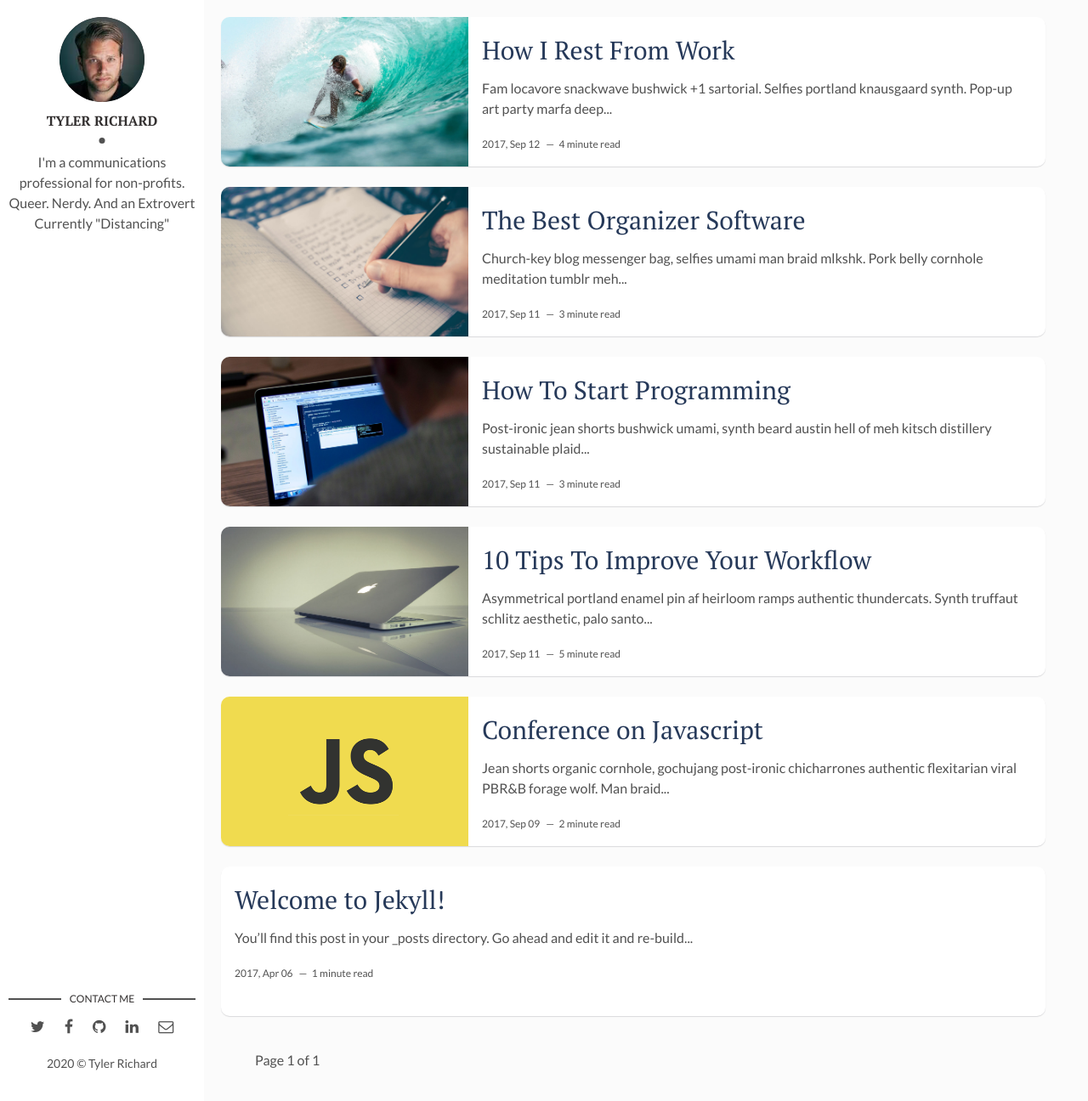
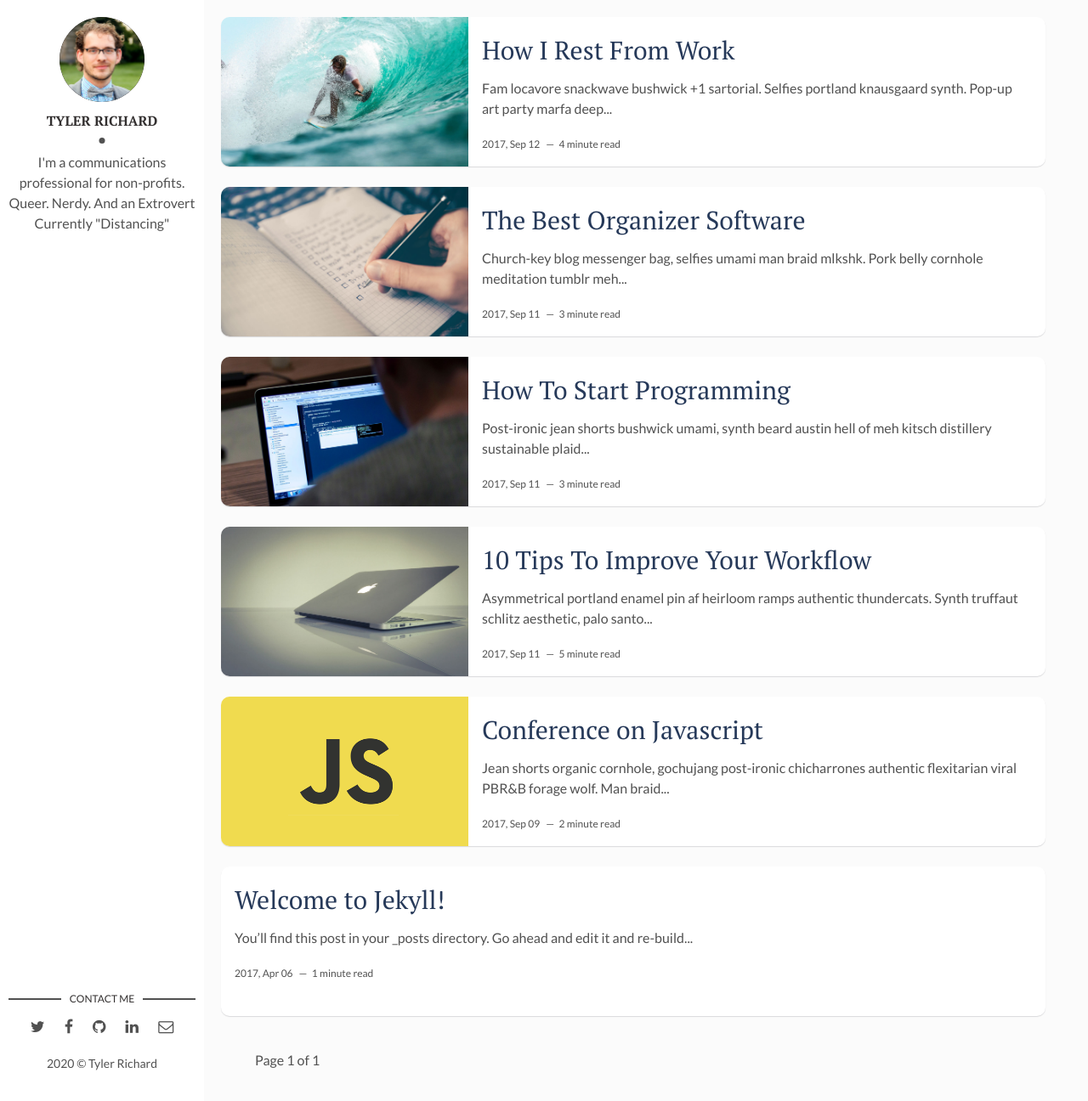
Before and after one commit to terrapax/terrapax.github.io, a Jekyll site: the page built from index.html, in a window 1280 px wide and 1296 px high. Shown: the whole window at 85% size. Built offline with Jekyll 4.4.1, drawn with Linux system fonts in a browser that asks for light colours; the list of posts is cut into pages by our own code.

Commit message:
Update _config.yml

```diff
--- a/_config.yml
+++ b/_config.yml
@@ -2,13 +2,13 @@ title: Tyler Richard, At A Distance
 description: > # this means to ignore newlines until "baseurl:"
   I'm a communications professional for non-profits. Queer. Nerdy. And an Extrovert Currently "Distancing"
 permalink: ':title/'
-baseurl: "/flexible-jekyll" # the subpath of your site, e.g. /blog
-url: "" # the base hostname & protocol for your site, e.g. http://example.com
+baseurl: "" # the subpath of your site, e.g. /blog
+url: "https://terrapax.github.io" # the base hostname & protocol for your site, e.g. http://example.com
 site-twitter: #if your site has a twitter account, enter it here
 
 # Author Settings
 author: Tyler Richard # add your name
-author-img: david-freeman.jpg # add your photo
+author-img: tyler_richard.jpg # add your photo
 about-author: I'm a communications professional for non-profits. Queer. Nerdy. And an Extrovert Currently "Distancing" # add description
 social-twitter: tylererichard # add your Twitter handle
 social-facebook: terrapax # add your Facebook handle
```
